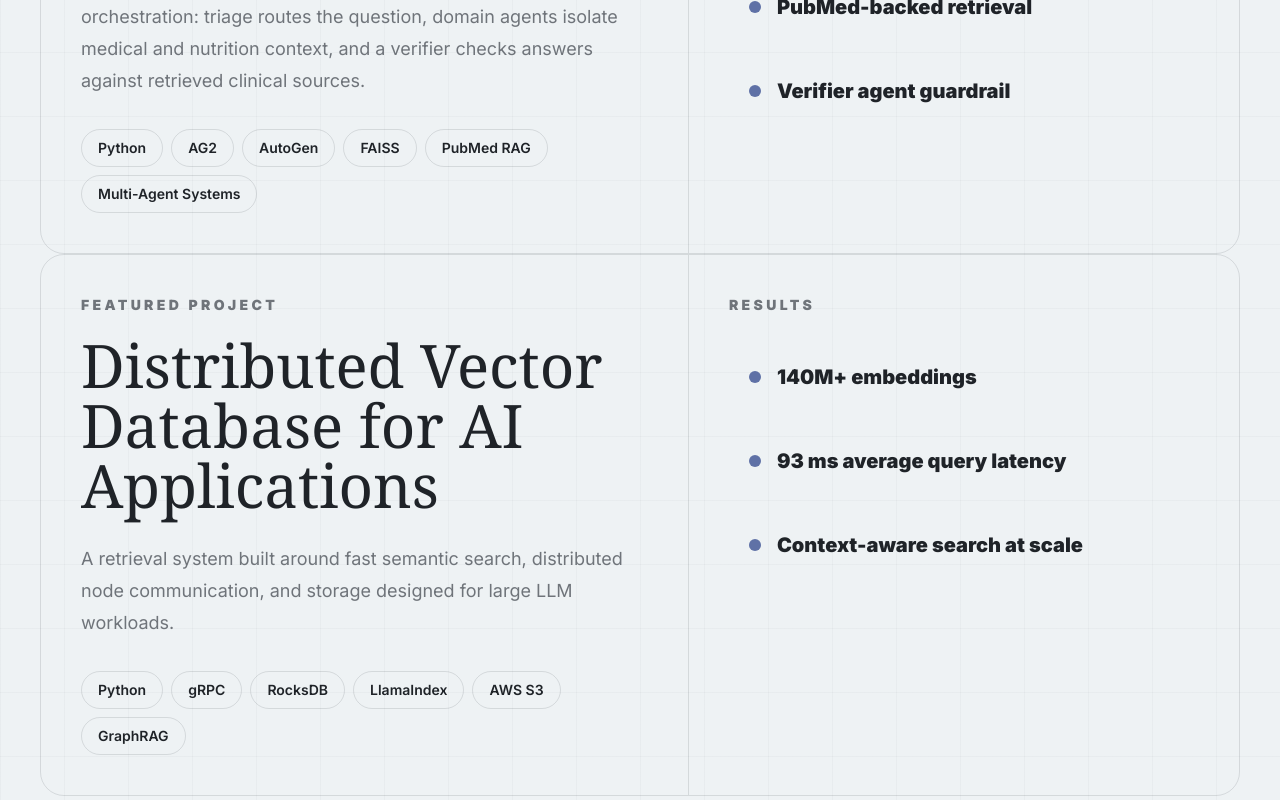
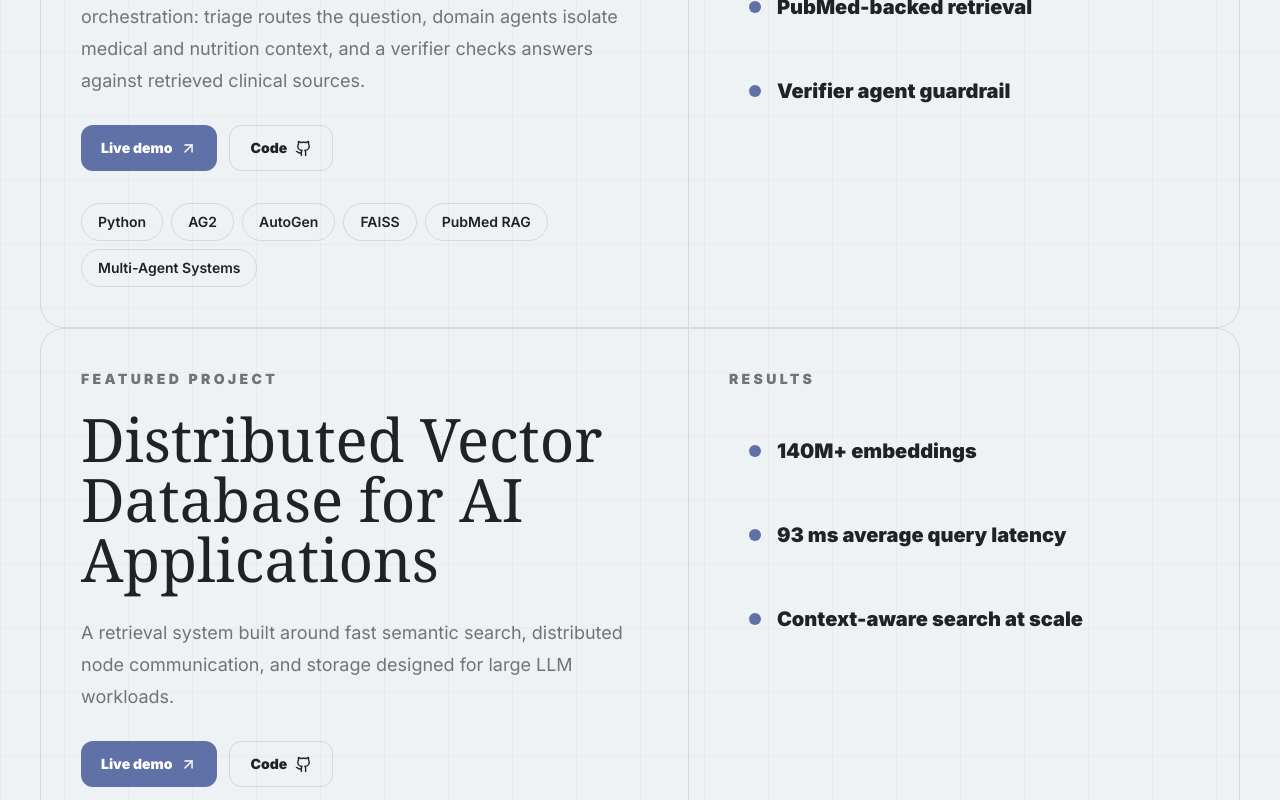
Before and after one commit to Parvez4/Portfolio_SDE, a Next.js app: page / in a window 1280 px wide. Shown: the part 1740-2540 px from the top of the page. Built offline with nearby package versions, Linux system fonts and the light colour scheme.

Commit message:
Add live demo buttons to portfolio projects

```diff
--- a/app/page.tsx
+++ b/app/page.tsx
@@ -112,6 +112,26 @@ export default function Home() {
                     {project.title}
                   </h3>
                   <p className="mt-7 max-w-2xl text-lg leading-8 text-muted">{project.summary}</p>
+                  <div className="mt-7 flex flex-wrap gap-3">
+                    <a
+                      href={project.demoUrl}
+                      target="_blank"
+                      rel="noreferrer"
+                      className="inline-flex items-center justify-center gap-2 rounded-xl bg-accent px-5 py-3 text-sm font-black text-white transition hover:bg-ink"
+                    >
+                      Live demo
+                      <ArrowUpRight size={17} />
+                    </a>
+                    <a
+                      href={project.repoUrl}
+                      target="_blank"
+                      rel="noreferrer"
+                      className="inline-flex items-center justify-center gap-2 rounded-xl border fine-border bg-paper/62 px-5 py-3 text-sm font-black text-ink transition hover:bg-paper"
+                    >
+                      Code
+                      <Github size={17} />
+                    </a>
+                  </div>
                   <div className="mt-8 flex flex-wrap gap-2">
                     {project.stack.map((item) => (
                       <span key={item} className="rounded-full border fine-border bg-fog/70 px-4 py-2 text-sm font-semibold text-ink">
--- a/lib/profile.ts
+++ b/lib/profile.ts
@@ -122,6 +122,8 @@ export const projects = [
   {
     title: "Agentive Med",
     stack: ["Python", "AG2", "AutoGen", "FAISS", "PubMed RAG", "Multi-Agent Systems"],
+    demoUrl: "https://agentive-med-demo.vercel.app",
+    repoUrl: "https://github.com/Parvez4/Agentive-Med",
     summary:
       "A healthcare-focused AI assistant designed around guarded orchestration: triage routes the question, domain agents isolate medical and nutrition context, and a verifier checks answers against retrieved clinical sources.",
     metrics: ["Supervisor-worker orchestration", "PubMed-backed retrieval", "Verifier agent guardrail"],
@@ -129,6 +131,8 @@ export const projects = [
   {
     title: "Distributed Vector Database for AI Applications",
     stack: ["Python", "gRPC", "RocksDB", "LlamaIndex", "AWS S3", "GraphRAG"],
+    demoUrl: "https://distributed-vector-db-demo.vercel.app",
+    repoUrl: "https://github.com/Parvez4/Distributed-Vector-Database",
     summary:
       "A retrieval system built around fast semantic search, distributed node communication, and storage designed for large LLM workloads.",
     metrics: ["140M+ embeddings", "93 ms average query latency", "Context-aware search at scale"],
```
